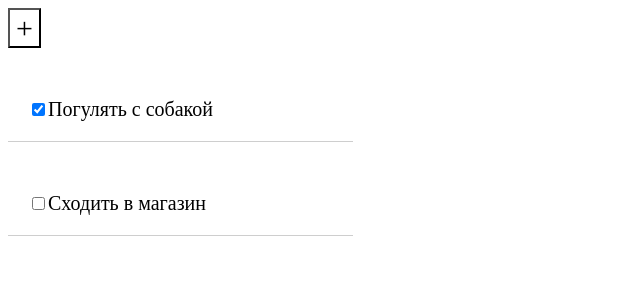
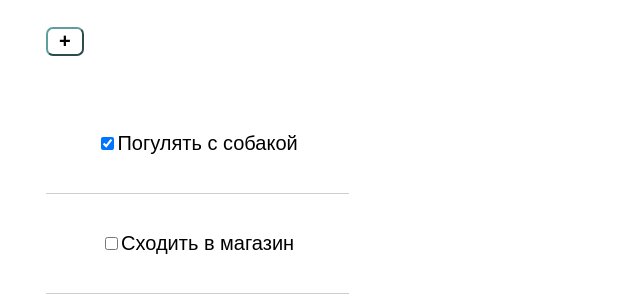
Before and after one commit to cestagape/ToDoList, a React (Create React App) app: page / in a window 1280 px wide. Shown: the top 300 px of the page, without its empty margins (0-640 px from the left). Built offline with nearby package versions, Linux system fonts and the light colour scheme.

Commit message:
First commit

```diff
--- a/src/components/LeftOne.js
+++ b/src/components/LeftOne.js
@@ -4,12 +4,12 @@ import "./styles/styles.css";
 function LeftOne(props) {
     return(
         <div className="bar-items">
-
-            <div className="bar">
-                <input type="checkbox" key={props.note.id} defaultChecked={props.note.isChecked}/>
-                <label>{props.note.name}</label>
-            </div>
-
+            <button className="barButton" >
+                <div className="bar">
+                    <input type="checkbox" key={props.note.id} defaultChecked={props.note.isChecked}/>
+                    <label>{props.note.name}</label>
+                </div>
+            </button>
         </div>
     )}
 export default LeftOne
--- a/src/components/RightOne.js
+++ b/src/components/RightOne.js
@@ -30,7 +30,6 @@ class RightOne extends React.Component{
         })
         this.props.callback(note);
     }
-
     render() {
         if (!!this.props.currentNote){
             return(
@@ -44,7 +43,7 @@ class RightOne extends React.Component{
                     <div className="rightDeadline">
                         <input className="inputs" type="date" name="rightDeadline"/>
                     </div>
-                    <button onClick={this.onSaveClick}>Сохранить</button>
+                    <button className="saveButton" onClick={this.onSaveClick}>Сохранить</button>
                 </div>
             )
         } else {
--- a/src/components/styles/styles.css
+++ b/src/components/styles/styles.css
@@ -1,28 +1,31 @@
+
 .container {
     display: flex;
     flex-direction: row;
     justify-content: flex-start;
     align-items: flex-start;
-
 }
 .left{
     width: 30%;
+    /*border-right: 1px solid #5D576B;*/
 }
 .right {
-    width: 80%;
+    width: 70%;
 
 }
 .bar-items {
-    margin-top: 30px;
+
     display: flex;
     flex-direction: column;
     justify-content: flex-start;
+    height: 100px;
+    align-text: left;
 }
 .bar {
     font-size: 20px;
     padding: 20px;
     display: inline;
-    border-bottom: 1px solid #cecece;
+    align-items: left;
 }
 .right-items {
     padding: 0;
@@ -62,25 +65,54 @@
     border: 1px solid #949494;
     border-radius: 3px;
     font-size: 20px;
-    font-family: Futura;
     font-weight: bold;
     text-align: left;
 }
 .input-description {
     margin-top: 30px;
     width: 100%;
-    height: 1000px;
+    height: 700px;
     border: 1px solid #949494;
     border-radius: 3px;
     font-size: 20px;
-    font-family: Futura;
     font-weight: bold;
 }
 .createNewTaskButton {
+    margin-left: 10%;
+    margin-right: 10%;
+    margin-top: 5%;
+    margin-bottom: 10%;
+    width: 10%;
+    font-weight: bold;
+    font-size: 20px;
     background-color: rgba(28,28,28,0);
-    color: black;
-    font-size: 30px;
-    font-family: Futura;
-    font-weight: Strong;
+    border-color: cadetblue;
+    border-radius: 7px;
 
 }
+.saveButton {
+    margin: 30px;
+    width: 150px;
+    height: 50px;
+    font-weight: bold;
+    font-size: 20px;
+    background-color: rgba(28,28,28,0);
+    border-color: cadetblue;
+    border-radius: 7px;
+
+}
+.barButton {
+    background-color: rgba(28,28,28,0);
+    border: 1px;
+    height: 100%;
+    margin-left: 10%;
+    margin-right:10%;
+    border-bottom: 1px solid #cecece;
+
+}
+.barButton:focus {
+    background-color: skyblue;
+
+
+
+}
```
